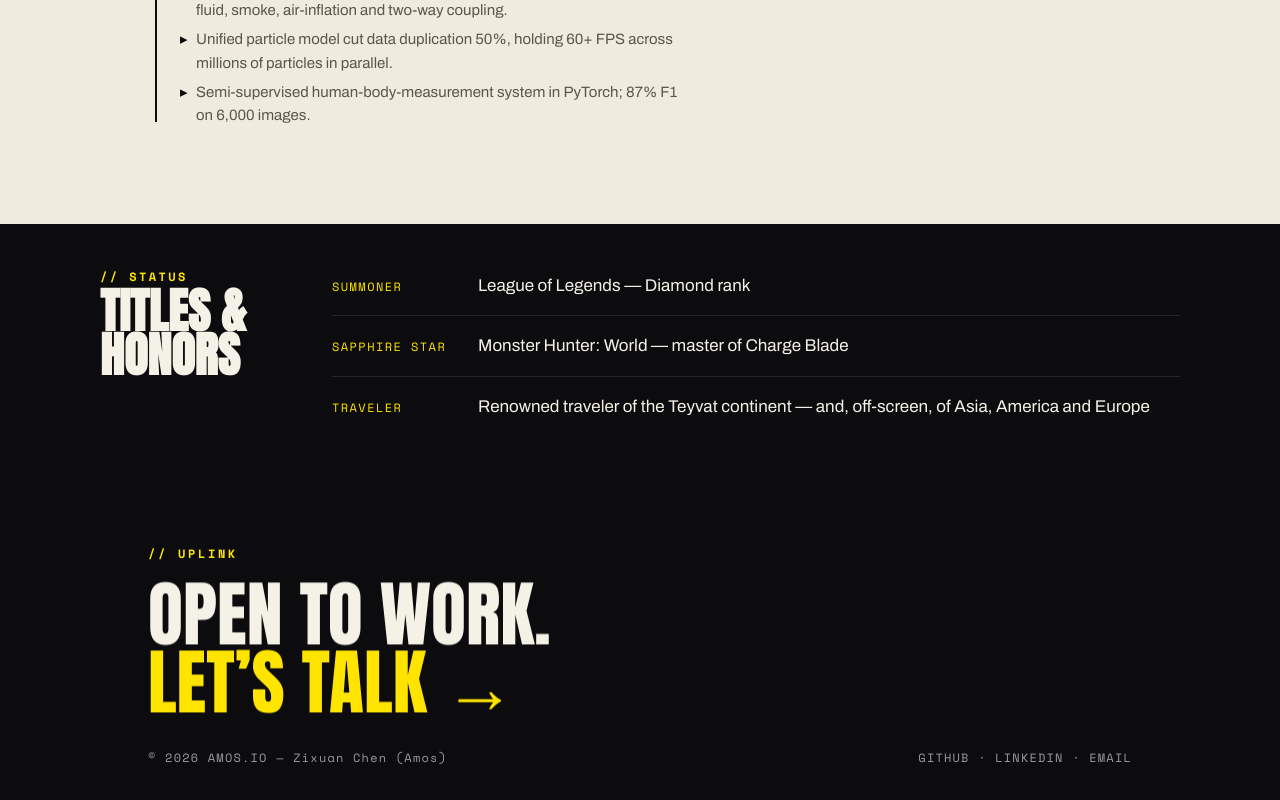
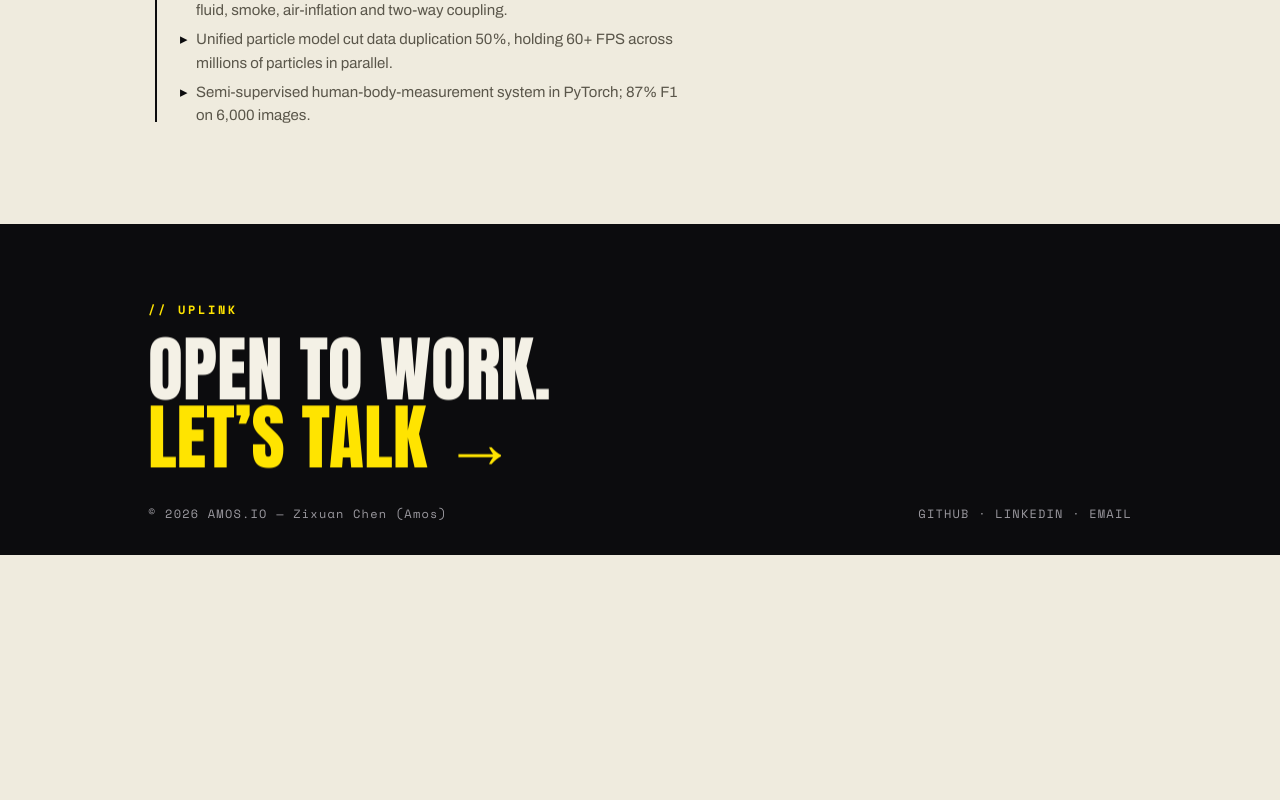
Before and after one commit to AmosChenZixuan/AmosChenZixuan.github.io, a React (Vite) app: page /about in a window 1280 px wide. Shown: the part 2335-3135 px from the top of the page. After the commit the page ends 2890 px from the top, so only its background shows below. Built offline with nearby package versions, Linux system fonts and the light colour scheme.

Commit message:
content(about): drop the titles and honors strip
The section, its stylesheet block and profile.funTitles all go — the data
had no other reader.

```diff
--- a/src/content/profile.ts
+++ b/src/content/profile.ts
@@ -106,10 +106,4 @@ export const profile = {
     'Cloud & Ops': ['AWS', 'Azure', 'GCP', 'Docker', 'CI/CD'],
     Languages: ['Python', 'TypeScript', 'JavaScript', 'C++', 'Java', 'Kotlin'],
   } as Record<string, readonly string[]>,
-
-  funTitles: [
-    { k: 'Summoner', v: 'League of Legends — Diamond rank' },
-    { k: 'Sapphire Star', v: 'Monster Hunter: World — master of Charge Blade' },
-    { k: 'Traveler', v: 'Renowned traveler of the Teyvat continent — and, off-screen, of Asia, America and Europe' },
-    ],
 } as const
--- a/src/pages/About.tsx
+++ b/src/pages/About.tsx
@@ -86,17 +86,6 @@ export default function About() {
         </div>
       </section>
 
-      <section className="titles">
-        <div className="container inner">
-          <h2><small>{'//'} STATUS</small>Titles &amp;<br />Honors</h2>
-          <ul>
-            {profile.funTitles.map(t => (
-              <li key={t.k}><span className="k">{t.k}</span><span className="v">{t.v}</span></li>
-            ))}
-          </ul>
-        </div>
-      </section>
-
       <ContactFooter />
     </div>
   )
--- a/src/pages/about.css
+++ b/src/pages/about.css
@@ -32,18 +32,6 @@
 .bio p:last-child { margin-bottom: 0; }
 .bio strong { font-weight: 800; }
 
-/* ---- Titles strip (Azurtelier "Titles", in the template's Now layout) ---- */
-.titles { background: var(--ink); color: var(--on-ink); }
-.titles .inner { padding: var(--s-7) 0; display: grid; grid-template-columns: 200px 1fr; gap: var(--s-6); }
-.titles h2 { font-family: var(--font-display); font-size: clamp(2rem,4vw,3rem); text-transform: uppercase; margin: 0; line-height: .9; }
-.titles h2 small { display: block; font-family: var(--font-mono); font-size: var(--t-xs); letter-spacing: .2em; color: var(--accent); margin-bottom: 8px; }
-.titles ul { list-style: none; margin: 0; padding: 0; display: grid; gap: var(--s-4); }
-.titles li { display: grid; grid-template-columns: 130px 1fr; gap: var(--s-4); align-items: baseline; padding-bottom: var(--s-4); border-bottom: 1px solid var(--ink-3); }
-.titles li:last-child { border-bottom: 0; padding-bottom: 0; }
-.titles .k { font-family: var(--font-mono); font-size: var(--t-xs); letter-spacing: .12em; text-transform: uppercase; color: var(--accent); }
-.titles .v { color: var(--on-ink); }
-@media (max-width: 680px){ .titles .inner { grid-template-columns: 1fr; } .titles li { grid-template-columns: 1fr; gap: 2px; } }
-
 /* ---- Timeline + Loadout ---- */
 .track { padding: var(--s-9) 0; }
 /* Its own name, not .section-head. That one is the home page's and spreads a heading against
```
